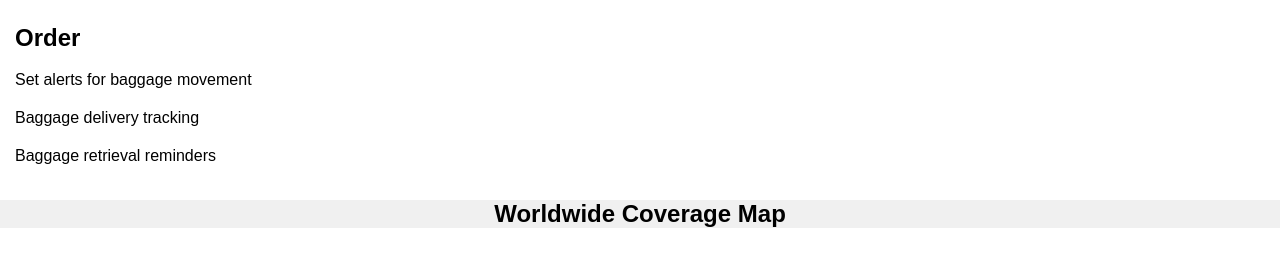
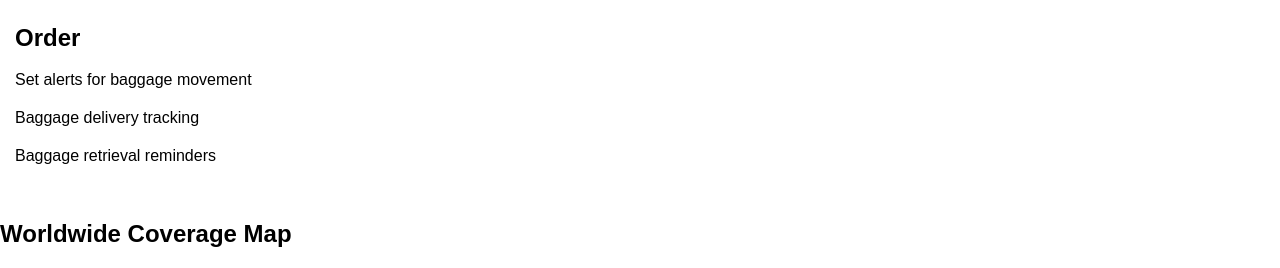
Before and after one commit to RongalaMahesh/projectgroup8, a Flask app: page / in a window 1280 px wide. Shown: the part 967-1235 px from the top of the page. Before the commit the page ends 1195 px from the top, so only its background shows below. Run offline with Flask 3, Linux system fonts and the light colour scheme.

Commit message:
home css

```diff
--- a/static/home.css
+++ b/static/home.css
@@ -111,13 +111,3 @@ body {
     top: 70%;
     left: 55%;
   }
-
-  .coverage {
-    text-align: center;
-    padding: 0px;
-    background-color: #f0f0f0;
-  }
-
-  .coverage h2 {
-    margin-top: 0;
-  }
```
